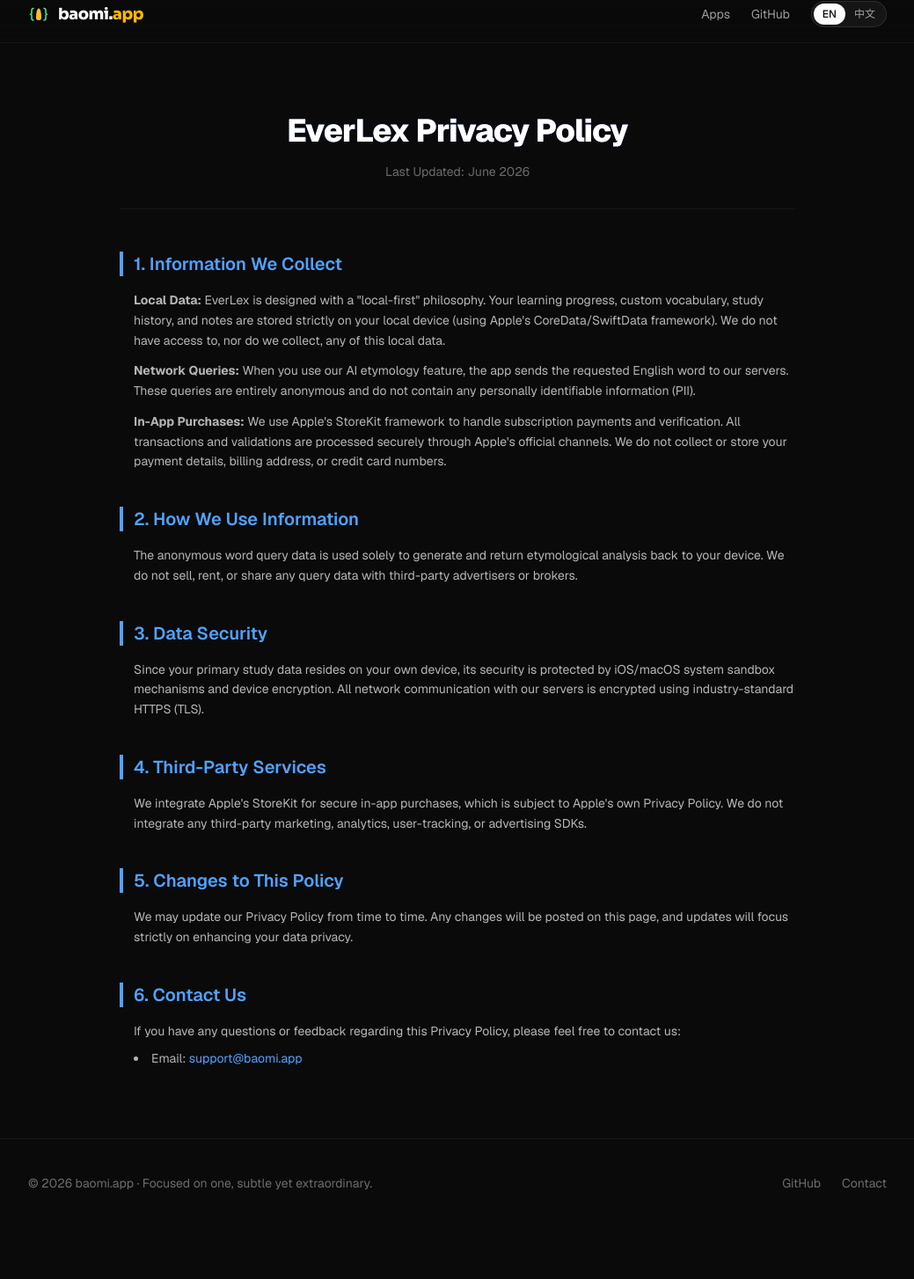
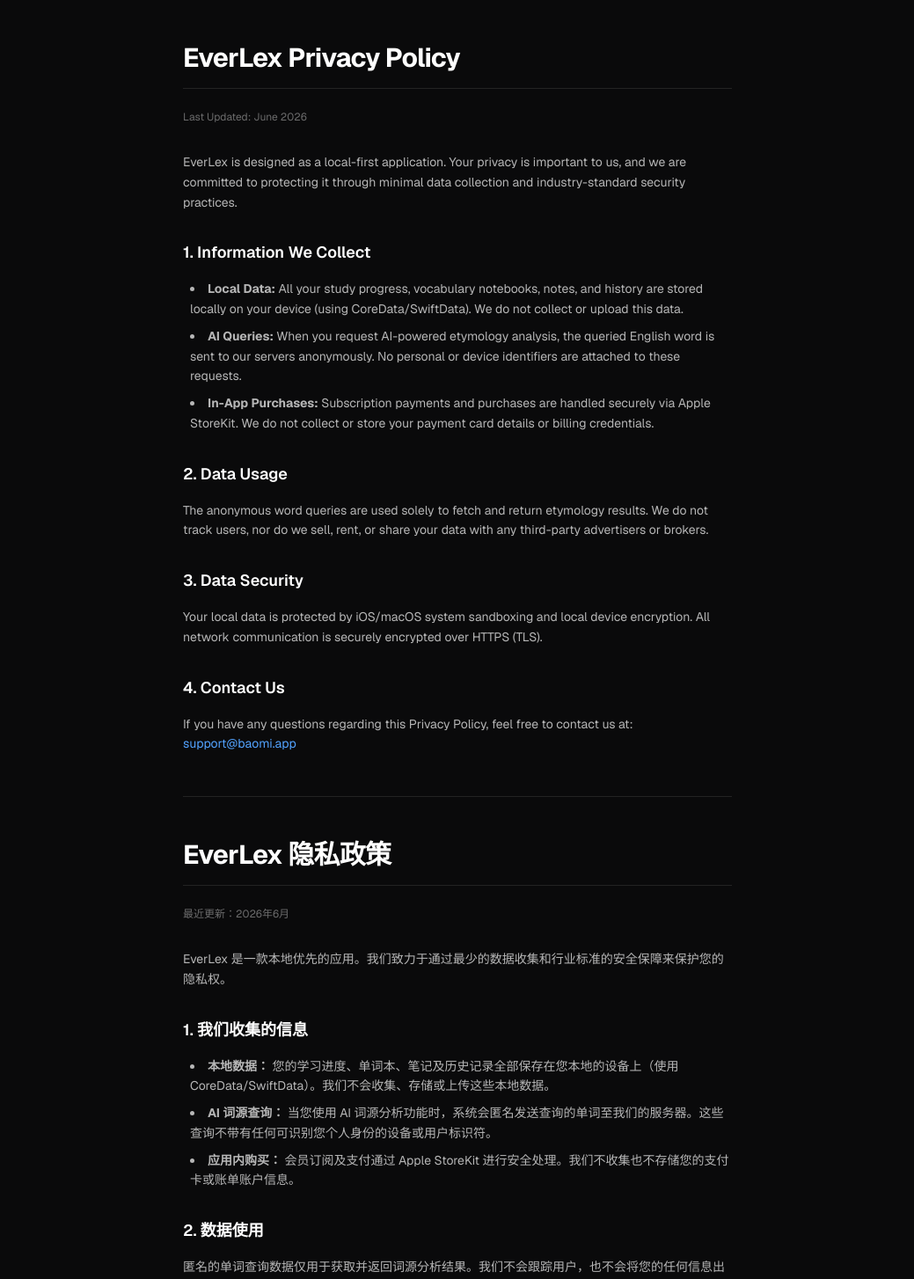
Before and after one commit to baomi-app/baomi.app, a Next.js app: page /privacy in a window 1280 px wide. Shown: the part 16-1470 px from the top of the page at 88% size, without its empty margins (120-1159 px from the left). Before the commit the page ends 1411 px from the top, so only its background shows below. Built offline with nearby package versions, Linux system fonts and the light colour scheme.

Commit message:
style: simplify privacy page layout and remove nav/footer, set default to English

```diff
--- a/src/app/privacy/page.tsx
+++ b/src/app/privacy/page.tsx
@@ -1,170 +1,76 @@
-"use client";
+import type { Metadata } from "next";
 
-import { Nav } from "@/components/Nav";
-import { Footer } from "@/components/Footer";
-import { useLocale } from "@/i18n";
+export const metadata: Metadata = {
+  title: "EverLex — Privacy Policy",
+  description: "Privacy policy for the EverLex application.",
+};
 
 export default function PrivacyPage() {
-  const { locale } = useLocale();
+  return (
+    <main className="mx-auto max-w-2xl px-6 py-16 text-white/80 select-text">
+      <h1 className="text-3xl font-bold tracking-tight text-white border-b border-white/10 pb-4 mb-6">
+        EverLex Privacy Policy
+      </h1>
+      <p className="text-xs text-white/40 mb-8">Last Updated: June 2026</p>
 
-  return (
-    <>
-      <Nav />
-      <main className="flex-1 px-6 py-12 sm:py-20">
-        <div className="mx-auto max-w-3xl">
-          <header className="mb-12 border-b border-white/5 pb-8 text-center">
-            <h1 className="mb-4 text-3xl font-extrabold tracking-tight text-white sm:text-4xl bg-gradient-to-r from-blue-400 to-violet-400 bg-clip-text text-transparent">
-              {locale === "zh" ? "EverLex 隐私政策" : "EverLex Privacy Policy"}
-            </h1>
-            <p className="text-sm text-white/40">
-              {locale === "zh"
-                ? "最近更新：2026年6月"
-                : "Last Updated: June 2026"}
-            </p>
-          </header>
+      <p className="text-sm leading-relaxed text-white/70 mb-6">
+        EverLex is designed as a local-first application. Your privacy is important to us, and we are committed to protecting it through minimal data collection and industry-standard security practices.
+      </p>
 
-          <article className="space-y-10 text-white/80">
-            {locale === "zh" ? (
-              // Chinese Content
-              <>
-                <section className="space-y-4">
-                  <h2 className="text-xl font-semibold text-blue-400 border-l-4 border-blue-400 pl-3">
-                    1. 我们收集的信息
-                  </h2>
-                  <div className="space-y-3 pl-4 text-sm leading-relaxed text-white/70">
-                    <p>
-                      <strong>本地数据：</strong>EverLex 是一款秉持“本地优先”原则设计的应用。你的学习进度、单词本、笔记等所有核心学习数据均保存在你的设备本地（通过 Apple CoreData/SwiftData 存储），我们无法访问亦不会收集这些本地数据。
-                    </p>
-                    <p>
-                      <strong>网络查询：</strong>当你在 App 中使用 AI 词源分析功能时，应用会向我们的服务器发送查询的英文单词。此类查询是完全匿名的，不会携带任何能够识别你个人身份的信息。
-                    </p>
-                    <p>
-                      <strong>内购与订阅：</strong>我们的服务使用 Apple 的 StoreKit 框架来处理会员订阅与购买。所有的交易支付和交易收据验证均通过 Apple 的官方加密通道安全进行，我们不会收集或存储你的任何支付账号或信用卡信息。
-                    </p>
-                  </div>
-                </section>
+      <h2 className="text-lg font-semibold text-white mt-8 mb-4">1. Information We Collect</h2>
+      <ul className="list-disc list-inside space-y-2 text-sm leading-relaxed text-white/70 mb-6 pl-2">
+        <li><strong>Local Data:</strong> All your study progress, vocabulary notebooks, notes, and history are stored locally on your device (using CoreData/SwiftData). We do not collect or upload this data.</li>
+        <li><strong>AI Queries:</strong> When you request AI-powered etymology analysis, the queried English word is sent to our servers anonymously. No personal or device identifiers are attached to these requests.</li>
+        <li><strong>In-App Purchases:</strong> Subscription payments and purchases are handled securely via Apple StoreKit. We do not collect or store your payment card details or billing credentials.</li>
+      </ul>
 
-                <section className="space-y-4">
-                  <h2 className="text-xl font-semibold text-blue-400 border-l-4 border-blue-400 pl-3">
-                    2. 信息的使用方式
-                  </h2>
-                  <p className="pl-4 text-sm leading-relaxed text-white/70">
-                    我们收集的匿名单词查询信息仅用于向你的设备返回对应的词源解释。我们绝对不会将任何查询数据出售或共享给任何第三方广告商或机构。
-                  </p>
-                </section>
+      <h2 className="text-lg font-semibold text-white mt-8 mb-4">2. Data Usage</h2>
+      <p className="text-sm leading-relaxed text-white/70 mb-6">
+        The anonymous word queries are used solely to fetch and return etymology results. We do not track users, nor do we sell, rent, or share your data with any third-party advertisers or brokers.
+      </p>
 
-                <section className="space-y-4">
-                  <h2 className="text-xl font-semibold text-blue-400 border-l-4 border-blue-400 pl-3">
-                    3. 数据安全
-                  </h2>
-                  <p className="pl-4 text-sm leading-relaxed text-white/70">
-                    由于你的核心数据均储存在你的个人设备中，其安全性由 iOS/macOS 系统的沙盒机制和设备本身的加密机制提供保障。在进行网络传输时，我们采用行业标准的 HTTPS 传输加密协议，确保通信过程不被侧听。
-                  </p>
-                </section>
+      <h2 className="text-lg font-semibold text-white mt-8 mb-4">3. Data Security</h2>
+      <p className="text-sm leading-relaxed text-white/70 mb-6">
+        Your local data is protected by iOS/macOS system sandboxing and local device encryption. All network communication is securely encrypted over HTTPS (TLS).
+      </p>
 
-                <section className="space-y-4">
-                  <h2 className="text-xl font-semibold text-blue-400 border-l-4 border-blue-400 pl-3">
-                    4. 第三方服务
-                  </h2>
-                  <p className="pl-4 text-sm leading-relaxed text-white/70">
-                    本应用集成了 Apple 的 StoreKit 服务用于应用内购买，该服务受 Apple 隐私政策的约束。除此之外，本 App 没有集成任何第三方数据分析、行为追踪或广告 SDK。
-                  </p>
-                </section>
+      <h2 className="text-lg font-semibold text-white mt-8 mb-4">4. Contact Us</h2>
+      <p className="text-sm leading-relaxed text-white/70 mb-12">
+        If you have any questions regarding this Privacy Policy, feel free to contact us at: <a href="mailto:support@baomi.app" className="text-blue-400 hover:underline">support@baomi.app</a>
+      </p>
 
-                <section className="space-y-4">
-                  <h2 className="text-xl font-semibold text-blue-400 border-l-4 border-blue-400 pl-3">
-                    5. 隐私政策的更新
-                  </h2>
-                  <p className="pl-4 text-sm leading-relaxed text-white/70">
-                    我们可能会不时更新本隐私政策。任何更新都将在本页面上公布，且更新仅会围绕更好地保障你的数据隐私而进行。
-                  </p>
-                </section>
+      <hr className="border-white/10 my-12" />
 
-                <section className="space-y-4">
-                  <h2 className="text-xl font-semibold text-blue-400 border-l-4 border-blue-400 pl-3">
-                    6. 联系我们
-                  </h2>
-                  <div className="pl-4 text-sm leading-relaxed text-white/70">
-                    <p>如果你对本隐私政策或数据保护有任何疑问，请随时通过以下方式与我们联系：</p>
-                    <ul className="list-disc list-inside mt-2 space-y-1">
-                      <li>电子邮件：<a href="mailto:support@baomi.app" className="text-blue-400 hover:underline">support@baomi.app</a></li>
-                    </ul>
-                  </div>
-                </section>
-              </>
-            ) : (
-              // English Content
-              <>
-                <section className="space-y-4">
-                  <h2 className="text-xl font-semibold text-blue-400 border-l-4 border-blue-400 pl-3">
-                    1. Information We Collect
-                  </h2>
-                  <div className="space-y-3 pl-4 text-sm leading-relaxed text-white/70">
-                    <p>
-                      <strong>Local Data:</strong> EverLex is designed with a "local-first" philosophy. Your learning progress, custom vocabulary, study history, and notes are stored strictly on your local device (using Apple's CoreData/SwiftData framework). We do not have access to, nor do we collect, any of this local data.
-                    </p>
-                    <p>
-                      <strong>Network Queries:</strong> When you use our AI etymology feature, the app sends the requested English word to our servers. These queries are entirely anonymous and do not contain any personally identifiable information (PII).
-                    </p>
-                    <p>
-                      <strong>In-App Purchases:</strong> We use Apple's StoreKit framework to handle subscription payments and verification. All transactions and validations are processed securely through Apple's official channels. We do not collect or store your payment details, billing address, or credit card numbers.
-                    </p>
-                  </div>
-                </section>
+      <h1 className="text-3xl font-bold tracking-tight text-white border-b border-white/10 pb-4 mb-6">
+        EverLex 隐私政策
+      </h1>
+      <p className="text-xs text-white/40 mb-8">最近更新：2026年6月</p>
 
-                <section className="space-y-4">
-                  <h2 className="text-xl font-semibold text-blue-400 border-l-4 border-blue-400 pl-3">
-                    2. How We Use Information
-                  </h2>
-                  <p className="pl-4 text-sm leading-relaxed text-white/70">
-                    The anonymous word query data is used solely to generate and return etymological analysis back to your device. We do not sell, rent, or share any query data with third-party advertisers or brokers.
-                  </p>
-                </section>
+      <p className="text-sm leading-relaxed text-white/70 mb-6">
+        EverLex 是一款本地优先的应用。我们致力于通过最少的数据收集和行业标准的安全保障来保护您的隐私权。
+      </p>
 
-                <section className="space-y-4">
-                  <h2 className="text-xl font-semibold text-blue-400 border-l-4 border-blue-400 pl-3">
-                    3. Data Security
-                  </h2>
-                  <p className="pl-4 text-sm leading-relaxed text-white/70">
-                    Since your primary study data resides on your own device, its security is protected by iOS/macOS system sandbox mechanisms and device encryption. All network communication with our servers is encrypted using industry-standard HTTPS (TLS).
-                  </p>
-                </section>
+      <h2 className="text-lg font-semibold text-white mt-8 mb-4">1. 我们收集的信息</h2>
+      <ul className="list-disc list-inside space-y-2 text-sm leading-relaxed text-white/70 mb-6 pl-2">
+        <li><strong>本地数据：</strong> 您的学习进度、单词本、笔记及历史记录全部保存在您本地的设备上（使用 CoreData/SwiftData）。我们不会收集、存储或上传这些本地数据。</li>
+        <li><strong>AI 词源查询：</strong> 当您使用 AI 词源分析功能时，系统会匿名发送查询的单词至我们的服务器。这些查询不带有任何可识别您个人身份的设备或用户标识符。</li>
+        <li><strong>应用内购买：</strong> 会员订阅及支付通过 Apple StoreKit 进行安全处理。我们不收集也不存储您的支付卡或账单账户信息。</li>
+      </ul>
 
-                <section className="space-y-4">
-                  <h2 className="text-xl font-semibold text-blue-400 border-l-4 border-blue-400 pl-3">
-                    4. Third-Party Services
-                  </h2>
-                  <p className="pl-4 text-sm leading-relaxed text-white/70">
-                    We integrate Apple's StoreKit for secure in-app purchases, which is subject to Apple's own Privacy Policy. We do not integrate any third-party marketing, analytics, user-tracking, or advertising SDKs.
-                  </p>
-                </section>
+      <h2 className="text-lg font-semibold text-white mt-8 mb-4">2. 数据使用</h2>
+      <p className="text-sm leading-relaxed text-white/70 mb-6">
+        匿名的单词查询数据仅用于获取并返回词源分析结果。我们不会跟踪用户，也不会将您的任何信息出售、共享或披露给第三方广告商或机构。
+      </p>
 
-                <section className="space-y-4">
-                  <h2 className="text-xl font-semibold text-blue-400 border-l-4 border-blue-400 pl-3">
-                    5. Changes to This Policy
-                  </h2>
-                  <p className="pl-4 text-sm leading-relaxed text-white/70">
-                    We may update our Privacy Policy from time to time. Any changes will be posted on this page, and updates will focus strictly on enhancing your data privacy.
-                  </p>
-                </section>
+      <h2 className="text-lg font-semibold text-white mt-8 mb-4">3. 数据安全</h2>
+      <p className="text-sm leading-relaxed text-white/70 mb-6">
+        您的本地数据受 iOS/macOS 系统沙盒机制与设备加密保护。所有网络传输均通过行业标准的 HTTPS（TLS）安全加密协议进行。
+      </p>
 
-                <section className="space-y-4">
-                  <h2 className="text-xl font-semibold text-blue-400 border-l-4 border-blue-400 pl-3">
-                    6. Contact Us
-                  </h2>
-                  <div className="pl-4 text-sm leading-relaxed text-white/70">
-                    <p>If you have any questions or feedback regarding this Privacy Policy, please feel free to contact us:</p>
-                    <ul className="list-disc list-inside mt-2 space-y-1">
-                      <li>Email: <a href="mailto:support@baomi.app" className="text-blue-400 hover:underline">support@baomi.app</a></li>
-                    </ul>
-                  </div>
-                </section>
-              </>
-            )}
-          </article>
-        </div>
-      </main>
-      <Footer />
-    </>
+      <h2 className="text-lg font-semibold text-white mt-8 mb-4">4. 联系我们</h2>
+      <p className="text-sm leading-relaxed text-white/70 mb-6">
+        如果您对本隐私政策有任何疑问，请通过电子邮件联系我们：<a href="mailto:support@baomi.app" className="text-blue-400 hover:underline">support@baomi.app</a>
+      </p>
+    </main>
   );
 }
```
